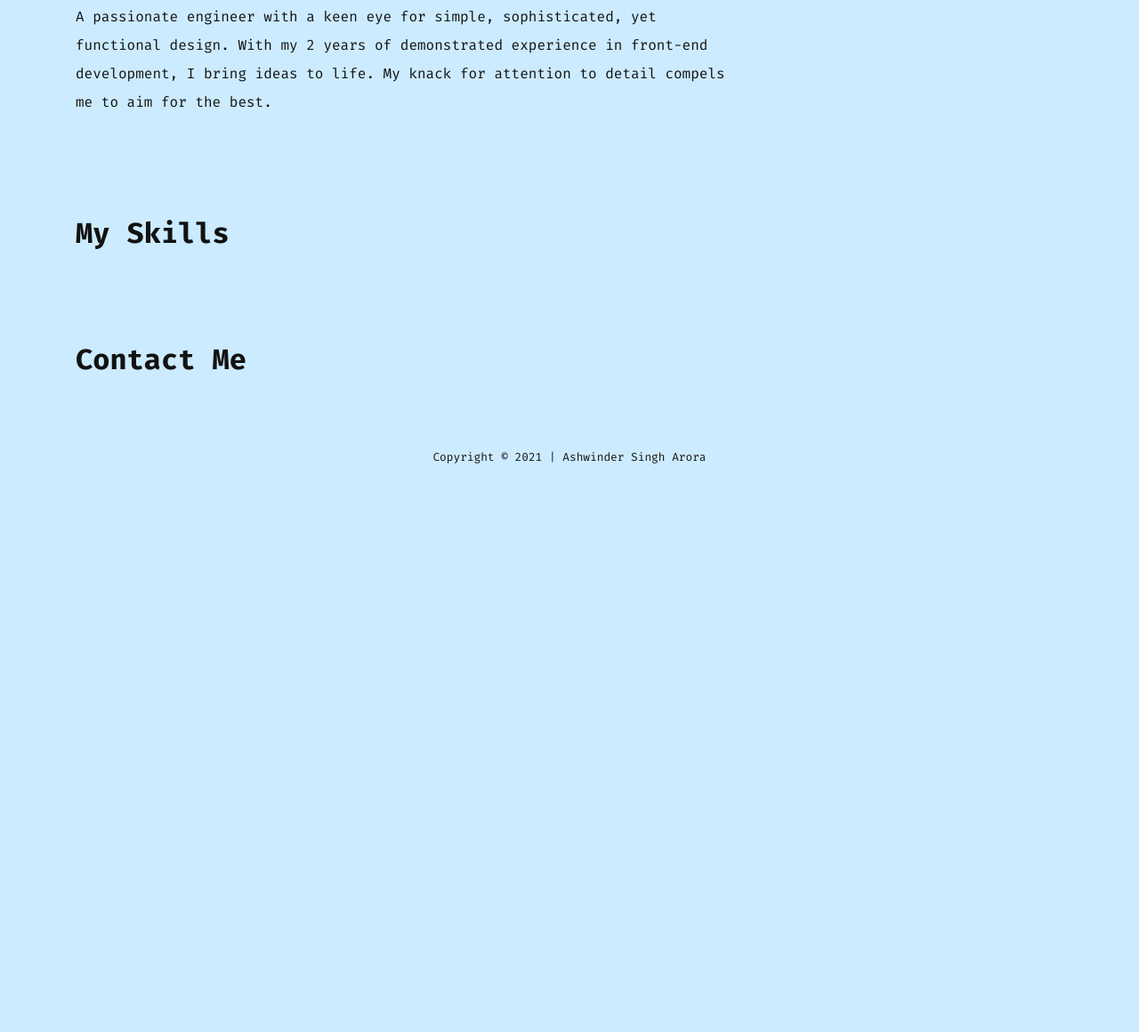
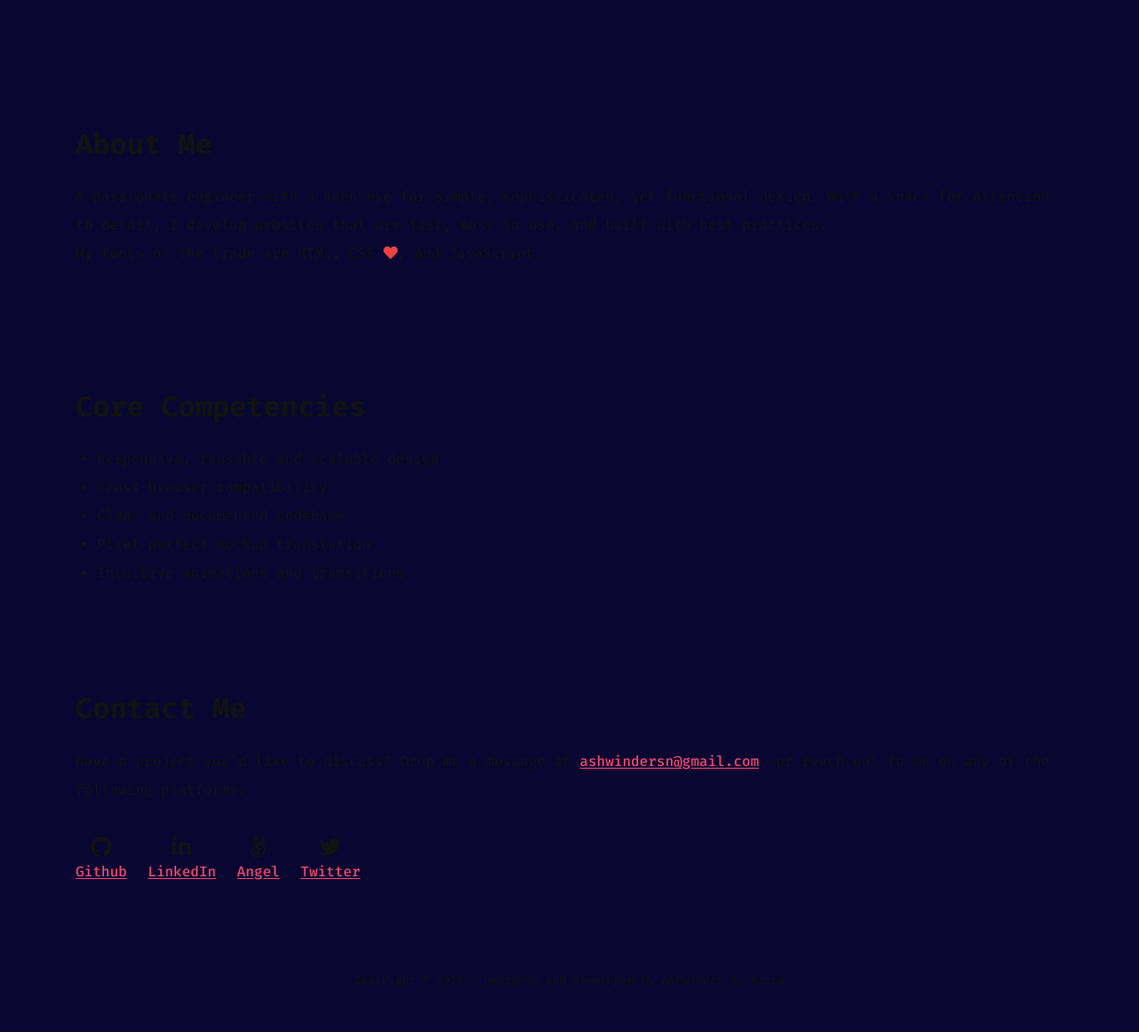
Before and after one commit to ashwinders/ashwinders.github.io, a website: page index.html in a window 1280 px wide. Shown: the part 1050-2210 px from the top of the page at 89% size. Before the commit the page ends 1597 px from the top, so only its background shows below. Drawn offline with Linux system fonts and the light colour scheme.

Commit message:
Refactor and content update

```diff
--- a/index.html
+++ b/index.html
@@ -21,19 +21,19 @@
                 <div class="navbar__sidebar">
                     <ul class="navbar__list">
                         <li class="navbar__list-item">
-                            <a href="#skills" class="navbar__link"><i class="fas fa-magic"></i> Skills</a>
+                            <a href="#work" class="navbar__link"><i class="fas fa-boxes"></i> Work</a>
                         </li>
                         <li class="navbar__list-item">
                             <a href="#about" class="navbar__link"><i class="fas fa-id-badge"></i> About</a>
                         </li>
                         <li class="navbar__list-item">
-                            <a href="#work" class="navbar__link"><i class="fas fa-boxes"></i> Work</a>
+                            <a href="#skills" class="navbar__link"><i class="fas fa-magic"></i> Skills</a>
                         </li>
                         <li class="navbar__list-item">
                             <a href="#contact" class="navbar__link"><i class="fas fa-at"></i> Contact</a>
                         </li>
                         <li class="navbar__list-item">
-                            <a href="javascript:toggleTheme()" class="navbar__link"><i class="fas fa-adjust d-inline-block"></i> Theme</a>
+                            <a href="javascript:toggleTheme()" class="navbar__link"><i class="fas fa-sun"></i><i class="fas fa-moon"></i><span class="toggle-theme"> Theme</span></a>
                         </li>
                     </ul>
                 </div>
@@ -131,7 +131,7 @@
                             Front-end Web Developer
                         </h2>
                         <p class="hero__subtitle">
-                            I develop experiences that your clients will <span class="love">love</span>.
+                            I develop rich experiences that your clients will <span class="love">love</span>.
                         </p>
                         <div class="hero__cta-wrapper">
                             <a class="btn btn-primary" href="#contact">
@@ -145,58 +145,79 @@
                 </div>
             </div>
         </section>
-        <section class="section work" id="work">
+        <section class="section work py-5" id="work">
             <div class="container">
                 <div class="row">
                     <div class="col">
-                        <h2 class="section__heading">
+                        <h2 class="section__heading mb-4">
                             Featured Work
                         </h2>
+                        <p class="work__desc">
+                            Have a look at my <span class="d-inline-block"><i class="fab fa-github ml-1"></i> <a href="//github.com/ashwinders" target="_blank">Github </a></span> or <span class="d-inline-block"><i class="fab fa-codepen ml-1"></i> <a href="//codepen.io/ashwinders" target="_blank">Codepen</a></span> for a preview of my work.
+                        </p>
+                        <button title="View resume" class="btn btn-primary" onclick="window.open('Resume_Ashwinder_S_Arora.pdf')"><i class="fas fa-file-pdf mr-1"></i> View Resume</button>
                     </div>
                 </div>
             </div>
         </section>
-        <section class="section about" id="about">
+        <section class="section about py-5" id="about">
             <div class="container">
                 <div class="row">
-                    <div class="col-md-8">
+                    <div class="col">
                         <h2 class="section__heading mb-4">
                             About Me
                         </h2>
                         <p>
-                            A passionate engineer with a keen eye for simple, sophisticated, yet functional design. With my 2 years of demonstrated experience in front-end development, I bring ideas to life. My knack for attention to detail compels me to aim for the best.
+                            A passionate engineer with a keen eye for simple, sophisticated, yet functional design. With a knack for attention to detail, I develop websites that are fast, easy to use, and built with best practices.
+                            <br class="mb-3">
+                            My tools of the trade are HTML, CSS <i class="fas fa-heart love"></i>, and JavaScript.
                         </p>
-                        <!-- <img src="//unsplash.it/400" alt="test" class="mb-3"> -->
                     </div>
                 </div>
             </div>
         </section>
-        <section class="section skills" id="skills">
+        <section class="section skills py-5" id="skills">
             <div class="container">
                 <div class="row">
-                    <div class="col">
-                        <h2 class="section__heading">
-                            My Skills
+                    <div class="col-12">
+                        <h2 class="section__heading mb-4">
+                            Core Competencies
                         </h2>
+                        <ul>
+                            <li>Responsive, reusable and scalable design</li>
+                            <li>Cross-browser compatibility</li>
+                            <li>Clean and documented codebase</li>
+                            <li>Pixel-perfect mockup translation</li>
+                            <li>Intuitive animations and transitions</li>
+                        </ul>
                     </div>
                 </div>
             </div>
         </section>
-        <section class="section contact" id="contact">
+        <section class="section contact py-5" id="contact">
             <div class="container">
                 <div class="row">
-                    <div class="col">
-                        <h2 class="section__heading">
+                    <div class="col-12">
+                        <h2 class="section__heading mb-4">
                             Contact Me
                         </h2>
+                        <p class="contact__desc">
+                            Have a project you'd like to discuss? Drop me a message at <a href="mailto:ashwindersn+gpf@gmail.com">ashwindersn@gmail.com</a>, or reach out to me on any of the following platforms:
+                        </p>
+                        <div class="contact__links-wrapper">
+                            <span class="d-inline-block"><i class="fab fa-github"></i> <a href="//github.com/ashwinders" target="_blank" class="">Github</a></span>
+                            <span class="d-inline-block"><i class="fab fa-linkedin-in"></i> <a href="//linkedin.com/in/ashwinders" target="_blank" class="">LinkedIn</a></span>
+                            <span class="d-inline-block"><i class="fab fa-angellist"></i> <a href="//angel.co/ashwinders" target="_blank" class="">Angel</a></span>
+                            <span class="d-inline-block"><i class="fab fa-twitter"></i> <a href="//twitter.com/ashwindersn" target="_blank" class="">Twitter</a></span>
+                        </div>
                     </div>
                 </div>
             </div>
         </section>
     </main>
     <footer>
-        <small class="copyright text-center py-4 d-block">
-            Copyright &copy; 2021 | Ashwinder Singh Arora
+        <small class="text-center py-5 d-block">
+            Copyright &copy; 2021 | Designed and developed by Ashwinder S. Arora
         </small>
     </footer>
     <link rel="stylesheet" href="https://cdnjs.cloudflare.com/ajax/libs/font-awesome/5.15.3/css/all.min.css" integrity="sha512-iBBXm8fW90+nuLcSKlbmrPcLa0OT92xO1BIsZ+ywDWZCvqsWgccV3gFoRBv0z+8dLJgyAHIhR35VZc2oM/gI1w==" crossorigin="anonymous" />
--- a/scss/abstract/_common.scss
+++ b/scss/abstract/_common.scss
@@ -1,10 +1,11 @@
-html, body {
+html,
+body {
     scroll-behavior: smooth;
 }
 
-main {
-    scroll-snap-type: y;
-}
+// main {
+    // scroll-snap-type: y mandatory;
+// }
 
 main > section {
     scroll-snap-align: start;
@@ -21,8 +22,11 @@ a {
     color: var(--color-accent);
     font-weight: 500;
     text-decoration: underline;
+    text-underline-offset: 0.125rem;
 
-    &:hover, &:focus, &:active {
+    &:hover,
+    &:focus,
+    &:active {
         // color: var(--color-accent--200);
         color: var(--color-accent);
         text-decoration: none;
@@ -41,10 +45,19 @@ img {
 }
 
 .section {
-    padding-top: 3rem;
-    padding-bottom: 3rem;
+    min-height: 40vh;
+    display: grid;
+    place-items: center;
+
+    p {
+        line-height: 2;
+    }
 }
 
 .section__heading {
     font-weight: 900;
 }
+
+.love {
+    color: #eb4242;
+}
--- a/scss/abstract/_theme.scss
+++ b/scss/abstract/_theme.scss
@@ -1,7 +1,7 @@
 :root {
-    --color-bg-h: 203;
-    --color-bg-s: 100%;
-    --color-bg-l: 90%;
+    --color-bg-h: 242;
+    --color-bg-s: 74%;
+    --color-bg-l: 11%;
 
     --color-base-h: 0;
     --color-base-s: 0%;
@@ -20,28 +20,41 @@
     --color-dark-l: 7%;
 
     --color-bg: hsl(var(--color-bg-h), var(--color-bg-s), var(--color-bg-l));
-    --color-base: hsl(var(--color-base-h), var(--color-base-s), var(--color-base-l));
+    --color-base: hsl(
+        var(--color-base-h),
+        var(--color-base-s),
+        var(--color-base-l)
+    );
 
-    --color-accent: hsl(var(--color-accent-h), var(--color-accent-s), var(--color-accent-l));
-    // --color-accent--200: hsl(346, 84%, 50%);
-    --color-light:  hsl(var(--color-light-h), var(--color-light-s), var(--color-light-l));
-    --color-dark: hsl(var(--color-dark-h), var(--color-dark-s), var(--color-dark-l));
+    --color-accent: hsl(
+        var(--color-accent-h),
+        var(--color-accent-s),
+        var(--color-accent-l)
+    );
+
+    --color-light: hsl(
+        var(--color-light-h),
+        var(--color-light-s),
+        var(--color-light-l)
+    );
+    --color-dark: hsl(
+        var(--color-dark-h),
+        var(--color-dark-s),
+        var(--color-dark-l)
+    );
 }
 
-// Auto dark mode
+// Auto dark mode for devices with blocked JS
+
 @media screen and (prefers-color-scheme: dark) {
     :root {
-        --color-bg-h: 241;
-        --color-bg-s: 68%;
-        --color-bg-l: 12%;
+        --color-bg-h: 242;
+        --color-bg-s: 74%;
+        --color-bg-l: 11%;
 
         --color-base-h: 0;
         --color-base-s: 0%;
         --color-base-l: 100%;
-
-        // --color-accent-h: 346;
-        // --color-accent-s: 84%;
-        // --color-accent-l: 61%;
 
         --color-light-h: 0;
         --color-light-s: 0%;
@@ -62,10 +75,6 @@
     --color-base-s: 0%;
     --color-base-l: 7%;
 
-    --color-accent-h: 346;
-    --color-accent-s: 84%;
-    --color-accent-l: 61%;
-
     --color-light-h: 346;
     --color-light-s: 84%;
     --color-light-l: 61%;
@@ -76,17 +85,13 @@
 }
 
 .theme--dark {
-    --color-bg-h: 241;
-    --color-bg-s: 68%;
-    --color-bg-l: 12%;
+    --color-bg-h: 242;
+    --color-bg-s: 74%;
+    --color-bg-l: 11%;
 
     --color-base-h: 0;
     --color-base-s: 0%;
     --color-base-l: 100%;
-
-    // --color-accent-h: 346;
-    // --color-accent-s: 84%;
-    // --color-accent-l: 61%;
 
     --color-light-h: 0;
     --color-light-s: 0%;
@@ -95,11 +100,4 @@
     --color-dark-h: 0;
     --color-dark-s: 0%;
     --color-dark-l: 100%;
-
-    // --color-bg: hsl(241, 68%, 12%);
-    // // --color-bg: #121212;
-    // --color-base: hsl(0, 0%, 100%);
-
-    // --color-light: hsl(0, 0%, 7%);
-    // --color-dark: hsl(0, 0%, 100%);
 }
--- a/scss/abstract/_variables.scss
+++ b/scss/abstract/_variables.scss
@@ -1,4 +1,4 @@
-$font-family: 'Fira Mono', monospace;
+$font-family: "Fira Mono", monospace;
 
 * {
     font-family: $font-family;
--- a/scss/components/_navbar.scss
+++ b/scss/components/_navbar.scss
@@ -93,6 +93,28 @@ header {
     }
 }
 
+.fa-moon, .fa-sun {
+    display: none;
+}
+
+
+@include media-breakpoint-up (lg) {
+    .toggle-theme {
+        display: none;
+    }
+}
+
+.theme--dark {
+    .fa-moon {
+        display: inline-block !important;
+    }
+}
+
+.theme--light {
+    .fa-sun {
+        display: inline-block !important;
+    }
+}
 
 .navbar__list {
     list-style: none;
--- a/scss/layouts/_contact.scss
+++ b/scss/layouts/_contact.scss
@@ -0,0 +1,24 @@
+.contact__links-wrapper {
+    display: flex;
+    justify-content: space-between;
+    margin-top: 2.25rem;
+}
+
+.contact {
+    span.d-inline-block {
+        display: inline-flex !important;
+        align-items: center;
+        flex-direction: column;
+    }
+    svg {
+        width: 1.5rem !important;
+        height: 1.5rem !important;
+        margin-bottom: 0.25rem;
+    }
+}
+
+@include media-breakpoint-up(md) {
+    .contact__links-wrapper {
+        max-width: 20rem;
+    }
+}
--- a/scss/layouts/_skills.scss
+++ b/scss/layouts/_skills.scss
@@ -0,0 +1,105 @@
+.skills__subheading {
+    font-weight: 900;
+    font-size: 1.125rem;
+}
+
+// .skills__card-grid {
+//     display: grid;
+//     grid-template-columns: repeat(1, 1fr);
+//     gap: 30px;
+// }
+
+// .skills__card,
+// .skills__additional {
+    // background-color: lighten($custom-primary-color, 40%);
+    // border-radius: $ui-border-radius;
+    // padding: 1.5rem;
+    // min-height: 15rem;
+    // border: 1px solid $border-color;
+//     h6 {
+//         font-size: 1.2rem;
+//         font-weight: 600;
+//     }
+// }
+
+.skills {
+    ul {
+        padding-left: 1em;
+        line-height: 2;
+
+        @include media-breakpoint-up(md) {
+            padding-left: 1.5em;
+        }
+    }
+}
+
+.skills__additional {
+    display: flex;
+    flex-direction: column;
+    justify-content: center;
+
+    display: none;
+
+    ul {
+        list-style: none;
+        padding-left: 0;
+    }
+    li {
+        padding-left: 2.5rem;
+        line-height: 2;
+    }
+    svg {
+        vertical-align: middle;
+        width: 1.5em !important;
+        height: 1.5em !important;
+        margin-right: 0.25em;
+        margin-left: -2.5rem;
+    }
+    h6 {
+        margin-bottom: 1rem;
+    }
+    p {
+        font-size: 0.75rem;
+        margin: 0.5rem 0 0;
+    }
+}
+
+// .skills__card {
+//     // text-align: center;
+//     // display: grid;
+//     // place-items: center;
+
+//     img {
+//         height: 250px;
+//         width: 250px;
+//         margin: 0 auto;
+//         object-fit: contain;
+//         margin-bottom: 1rem;
+//         display: none;
+//     }
+
+//     h6 {
+//         font-weight: 400;
+//         font-size: 1rem;
+//         margin-bottom: 0;
+//     }
+// }
+
+// @include media-breakpoint-up(sm) {
+//     .skills__card-grid {
+//         grid-template-columns: repeat(2, 1fr);
+//     }
+// }
+
+// @include media-breakpoint-only(md) {
+//     .skills__card,
+//     .skills__additional {
+//         padding: 1.5rem 1.25rem;
+//     }
+// }
+
+// @include media-breakpoint-up(lg) {
+    // .skills__card-grid {
+        // grid-template-columns: repeat(3, 1fr);
+    // }
+// }
```
Also changed, not shown: scss/layouts/_hero.scss (+10 -7 lines), scss/components/_buttons.scss (line endings or trailing spaces), scss/layouts/_about.scss (line endings or trailing spaces), style.css, 1 other file.
